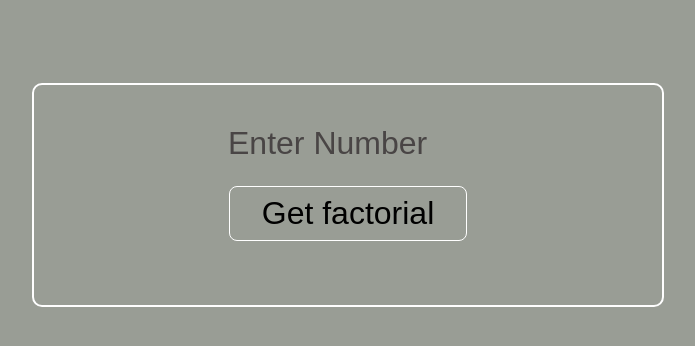
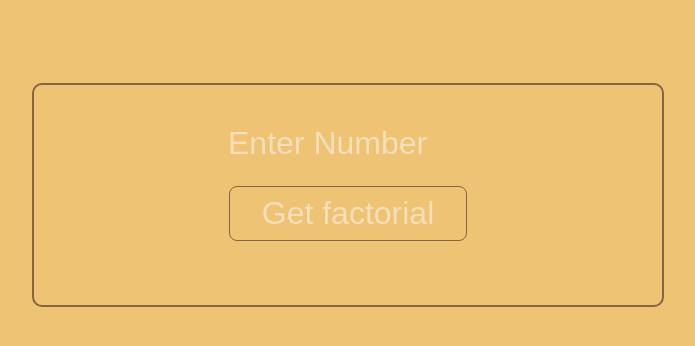
Before and after one commit to MehranSiddiqui/factorial, a plain HTML site: page index.html in a window 1280 px wide. Shown: the whole page, without its empty margins (292-987 px from the left). Drawn offline with Linux system fonts and the light colour scheme.

Commit message:
Initial commit

```diff
--- a/factorial.css
+++ b/factorial.css
@@ -1,17 +1,18 @@
 body{
-    background: rgb(153,157,149);
+    background:#EEC373 ;
     display: grid;
     grid-template-columns: 1fr 2fr 1fr;
     grid-template-rows: 1fr 2fr 1fr;
     justify-items: center;
     text-align: center;
+    color: #F4DFBA;
 }
 .container{
     grid-row-start: 2;
     grid-row-end: 4;
     grid-column-start: 2;
     grid-column-end: 3;
-    border:2px solid white;
+    border:2px solid #876445;
     padding: 2rem;
     border-radius: 10px;
 }
@@ -19,14 +20,15 @@ body{
     font-size: 2rem;
     padding: 0.5rem 2rem;
     margin: 1rem;
-    border: 1px solid white;
+    border: 1px solid #876445;
     border-radius: 8px;
     background: none;
     outline:none;
+    color:#F4DFBA;
 }
 .btn:hover{
     background-color: black;
-    color: white;
+    color: #F4DFBA;
 }
 .digit{
     font-size: 2rem;
@@ -39,4 +41,5 @@ body{
 }
 .digit::placeholder{
     color: rgb(73, 69, 69);
+    color:#F4DFBA;
 }
```
Also changed, not shown: 1 other file.
